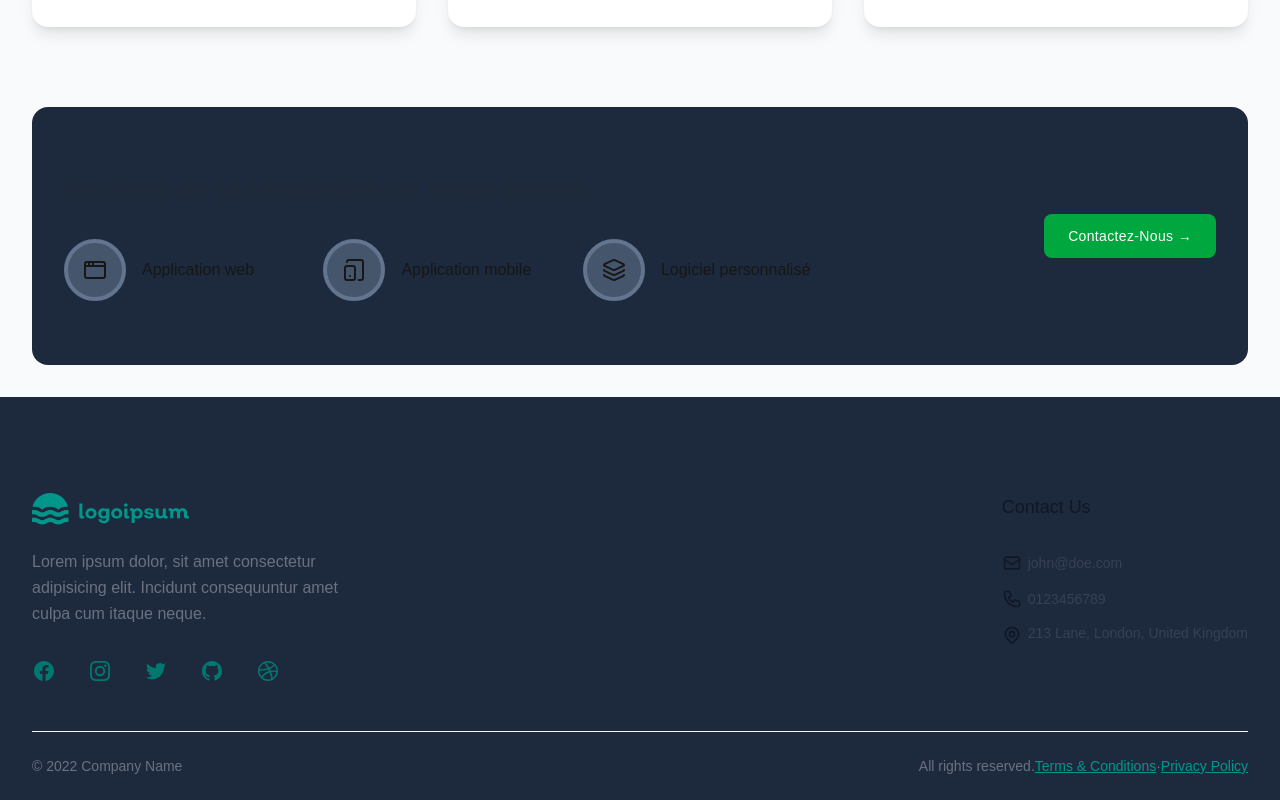
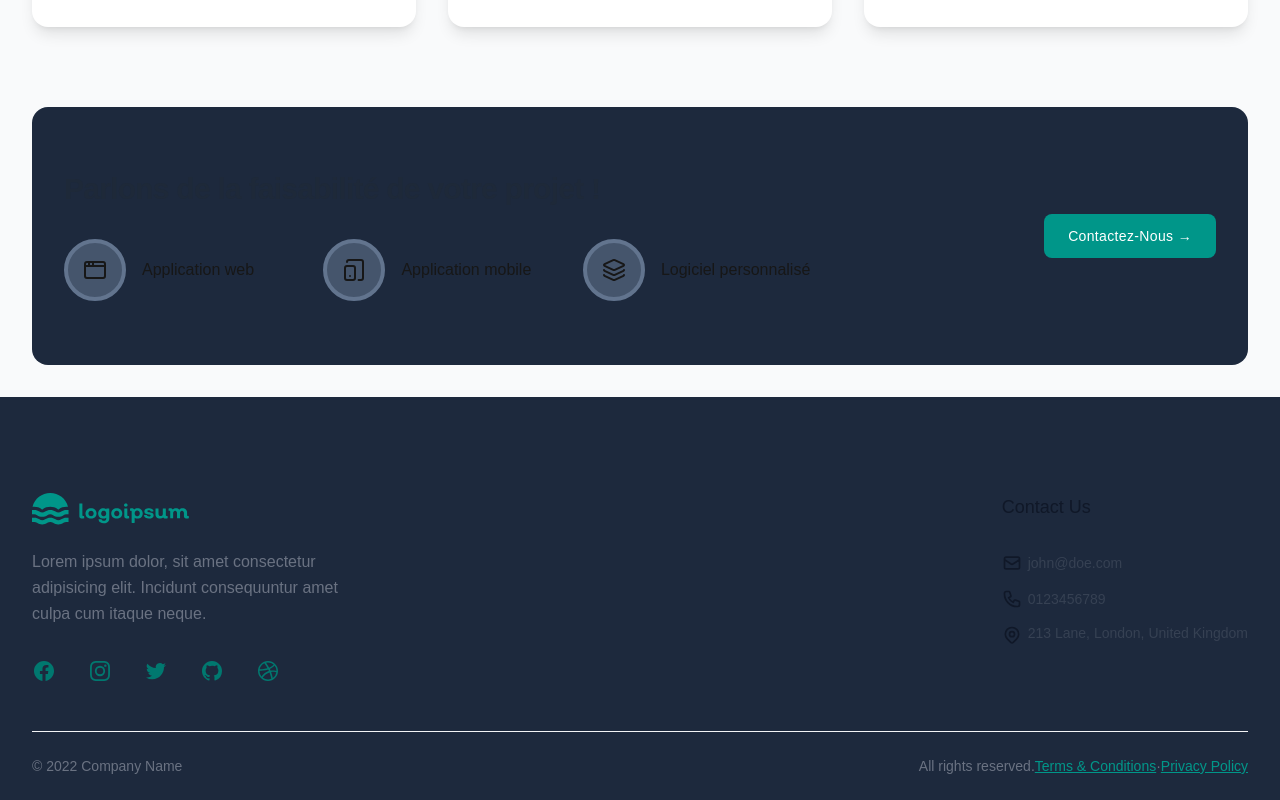
Before and after one commit to Aaron-KASONGO/softhoare-site, a Next.js app: page / in a window 1280 px wide. Shown: the part 3422-4222 px from the top of the page. Built offline with nearby package versions, Linux system fonts and the light colour scheme.

Commit message:
changement de couleur contact page

```diff
--- a/app/_components/contact-projet.tsx
+++ b/app/_components/contact-projet.tsx
@@ -37,7 +37,7 @@
                     <div className="mt-8 lg:mt-0">
                         <div className="flex flex-col space-y-3 sm:space-y-0 sm:flex-row sm:-mx-2">
 
-                            <button className="px-6 py-3 text-sm tracking-wide text-white capitalize transition-colors duration-300 transform bg-green-600 rounded-lg focus:ring focus:ring-green-300 focus:ring-opacity-80 fo sm:mx-2 hover:bg-green-500 focus:outline-none focus:bg-green-500">
+                            <button className="px-6 py-3 text-sm tracking-wide text-white capitalize transition-colors duration-300 transform bg-teal-600 rounded-lg focus:ring focus:ring-green-300 focus:ring-opacity-80 fo sm:mx-2 hover:bg-green-500 focus:outline-none focus:bg-green-500">
                                 Contactez-nous →
                             </button>
                         </div>
```
